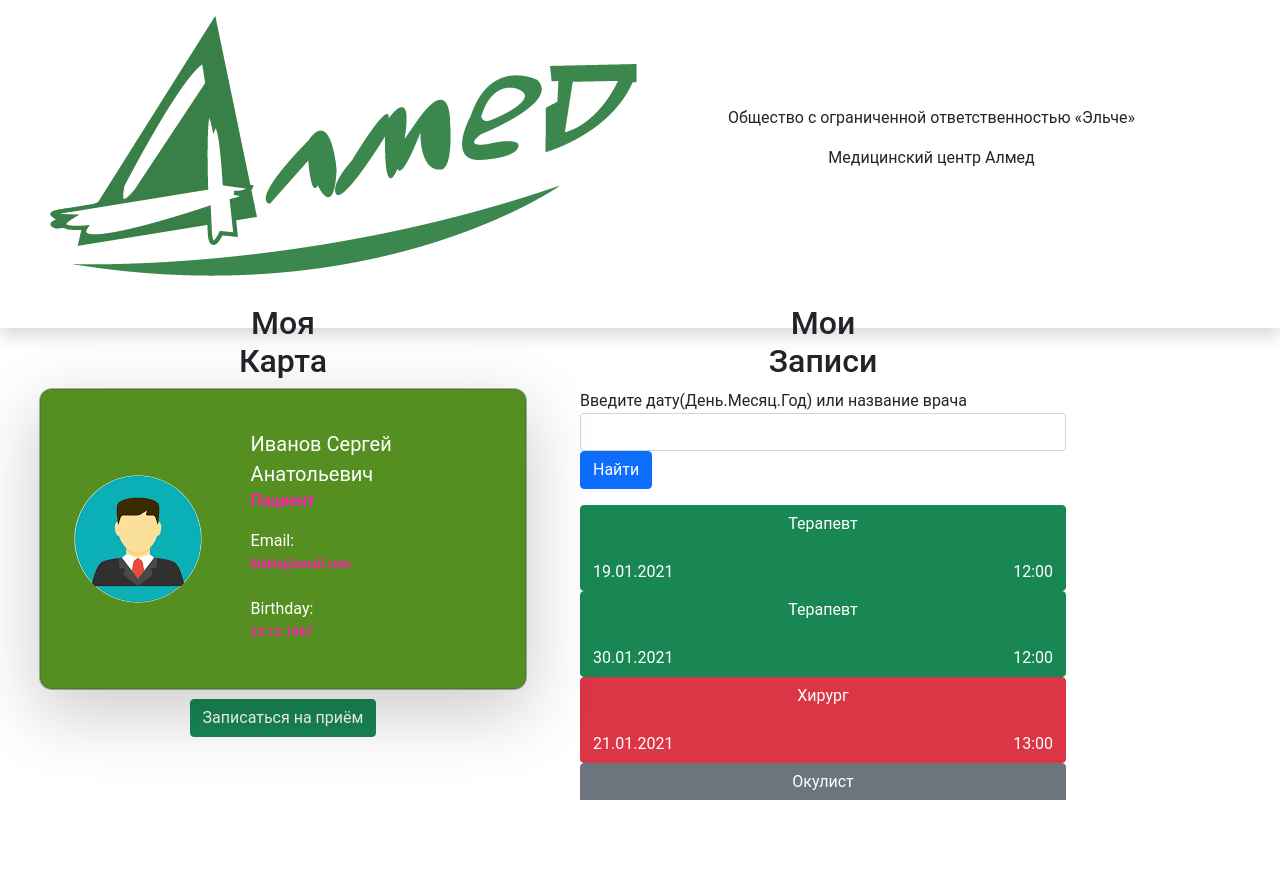
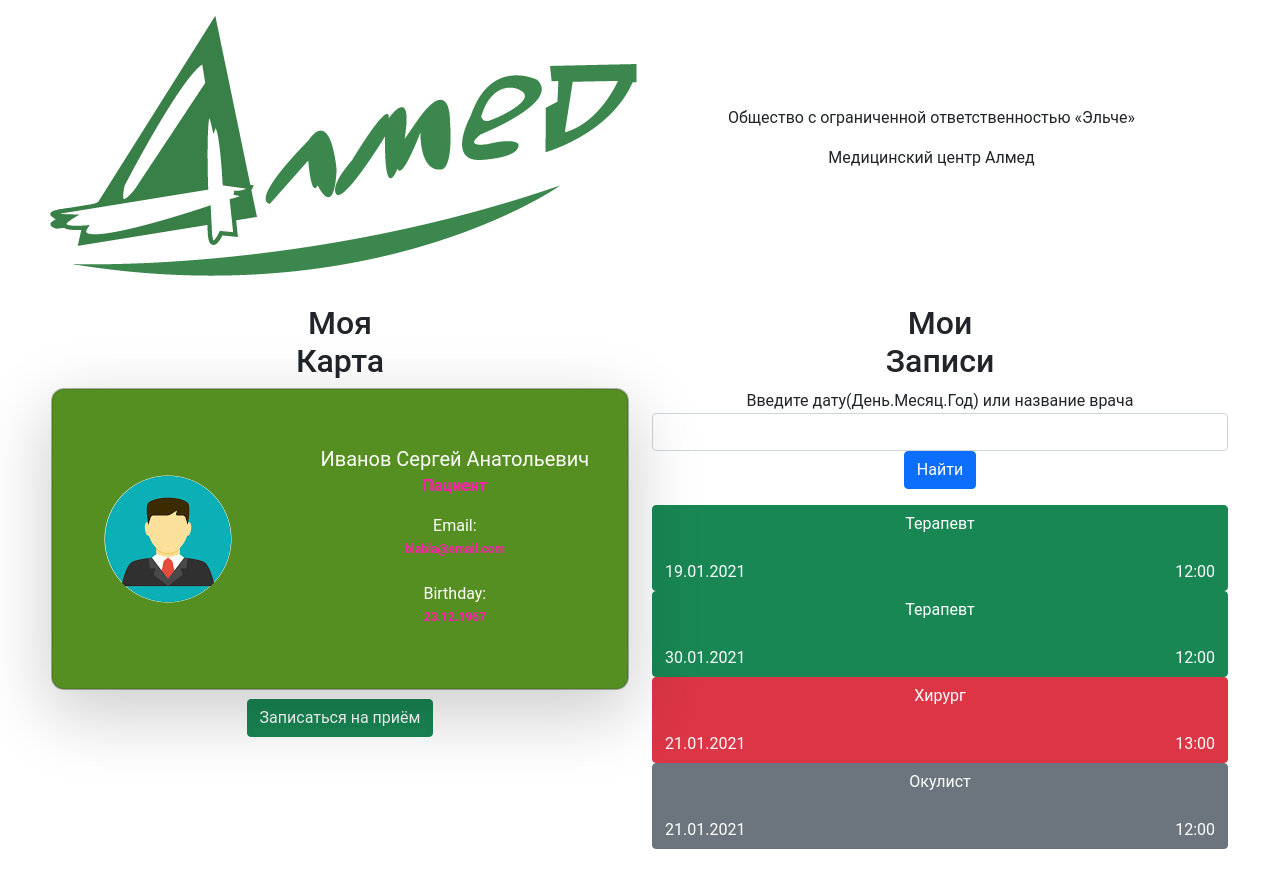
Before and after one commit to Marlesss/AlmedReg, a Flask app: page /self_page/1 in a window 1280 px wide. Before the commit the page ends 800 px from the top, so only its background shows below. Run offline with Flask 2, Linux system fonts and the light colour scheme; a user stored in the database is signed in; some libraries are stand-ins or nearby versions.

```diff
--- a/Forms/note_form.py
+++ b/Forms/note_form.py
@@ -1,5 +1,6 @@
 from flask_wtf import FlaskForm
 from wtforms import StringField, SubmitField
+from flask_bootstrap import Bootstrap
 
 
 class NoteForm(FlaskForm):
--- a/main.py
+++ b/main.py
@@ -1,5 +1,6 @@
 from flask import Flask, render_template, redirect, url_for, request, make_response, session, abort
 from flask import jsonify
+from flask_bootstrap import Bootstrap
 from flask_login import LoginManager, login_user, logout_user, login_required, current_user
 import datetime
 from flask_restful import reqparse, abort, Api, Resource
@@ -13,6 +14,7 @@ from data.users import User
 from for_tests import TALONS, PATIENT, DOCTOR
 
 app = Flask(__name__)
+Bootstrap(app)
 
 app.config["SECRET_KEY"] = 'secret_key'
 app.config["PERMANENT_SESSION_LIFETIME"] = datetime.timedelta(days=365)
--- a/static/css/lk_card.css
+++ b/static/css/lk_card.css
@@ -6,13 +6,6 @@
    --secondary: #1effc3;
 
    --card-size: 300px;
-}
-
-.base{
-    align: center;
-    position: fixed;
-    width: 1080px;
-    size: fixed;
 }
 
 .datetime{
@@ -34,17 +27,27 @@ p.notetime { color: #222;
   }
 
 .notes{
+    display: table-cell;
+    vertical-align: top;
+    text-align: center;
     width: 50%;
-    height: 100%;
-    float: left;
-    padding-left: 5%;
     min-width: 500px;
-
 }
 
 .visit{
-    width: 45%;
-    float: left;
+    display: table-cell;
+    vertical-align: top;
+    text-align: center;
+    width: 50%;
+}
+
+.lk{
+    display: table;
+    width: 100%;
+}
+
+.row {
+    display: table-row;
 }
 
 .card {
--- a/templates/check_note.html
+++ b/templates/check_note.html
@@ -11,6 +11,7 @@
     <div class="band" style="background: red;"><p align="center">Приём отменён</p></div>
 {% endif %}
     <div class="check">
+        <div class="row">
         <div class="patient">
             <div class="card">
                <div class="card-avatar">
@@ -63,5 +64,7 @@
                 <div class="cancel"><a class="btn btn-secondary">Отменить запись на приём</a></div>
             {% endif %}
         </div>
+        </div>
     </div>
+<p>alskjdlaskjdlksajldkj</p>
 {% endblock %}
--- a/templates/self_page.html
+++ b/templates/self_page.html
@@ -1,8 +1,10 @@
 {% extends "base.html" %}
+{% import "bootstrap/wtf.html" as wtf %}
 
 {% block content %}
     <link href="../static/css/lk_card.css" rel="stylesheet">
-    <div class="base"> <!-- мб переделать на нестатичную -->
+    <div class="lk">
+    <div class="row">
         <div class="visit">
         <h2 align="center">Моя<br>Карта</h2>
         <div class="card">
@@ -30,11 +32,15 @@
         </div>
         <div class="notes">
             <h2 align="center">Мои<br>Записи</h2>
-        <form action="" method="post">
+            <form class="form-inline" method="post">
                 {{ form.hidden_tag() }}
+                <div class="form-group">
                 {{ form.text.label }}
-            {{ form.text(class="form-control", type="text") }}
-            {{ form.search(type="submit", class="btn btn-primary") }}
+                </div>
+                <div class="form-group">
+                {{ form.text(class="form-control") }}
+                {{ form.search(class="btn btn-primary") }}
+                </div>
                 <p>
                     {% for error in form.text.errors %}
                         <p class="alert alert-danger" role="alert">{{ error }}</p>
@@ -57,6 +63,6 @@
                 {% endfor %}
             </div>
         </div>
-         <!-- тут контактная информация -->
+    </div>
     </div>
 {% endblock %}
--- a/test_response_2.py
+++ b/test_response_2.py
@@ -11,7 +11,6 @@ api_secret = "f2a08627c8a550488f309bce75089a39"
 payload = base64.b64encode(bytes(json.dumps({"iss": f"{api_id}",
                                              "exp": time.time() + 3600}), "utf-8"))
 JWT = jwt.encode({"some": str(payload)[2:-1]}, api_secret, algorithm="HS256")
-print(JWT)
 url = "https://newapi.archimed-soft.ru/api/v4/talonstatuses"
 header = {"Authorization": "Bearer " + JWT}
 response = requests.get(url, headers=header)
```
Also changed, not shown: static/css/check.css (+23 -34 lines). Lines whose indentation alone changed are shown as unchanged.
